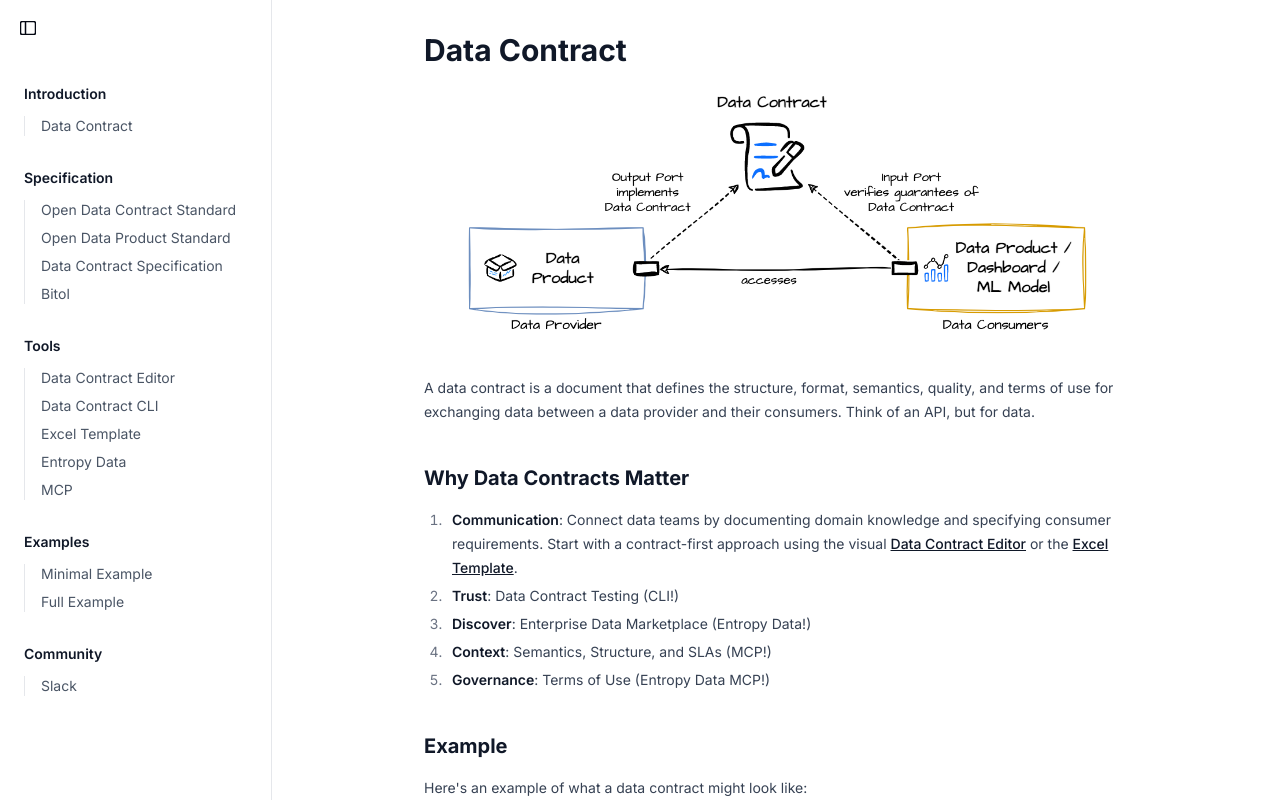
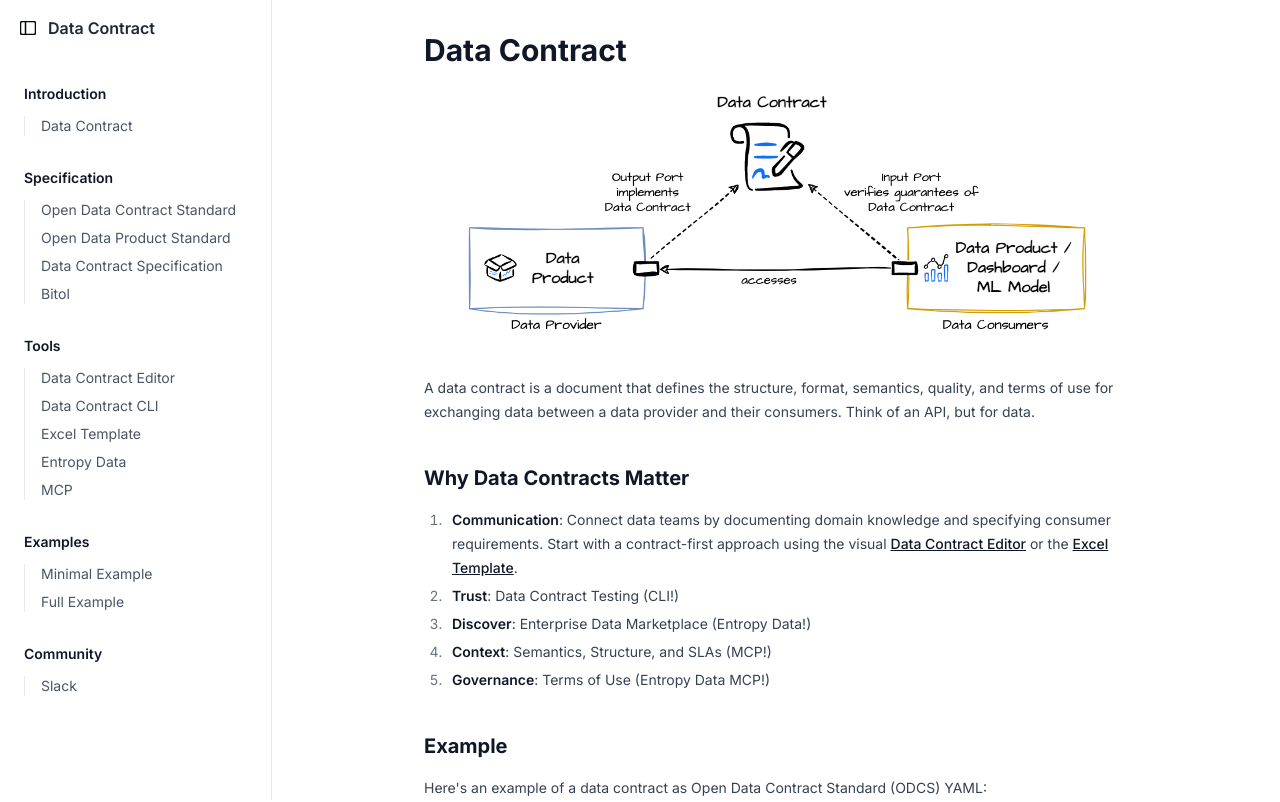
Before and after one commit to datacontract/datacontract, a React (Vite) app: page / in a window 1280 px wide. Shown: the top 802 px of the page. Built offline with nearby package versions, Linux system fonts and the light colour scheme.

Commit message:
Initial commit

```diff
--- a/src/App.jsx
+++ b/src/App.jsx
@@ -62,7 +62,7 @@ function App() {
   return (
     <div className="min-h-screen bg-white">
       {/* Toggle Button - Always Visible */}
-      <div className="fixed top-4 left-4 z-20">
+      <div className="flex fixed top-4 left-4 z-20">
         <button
           onClick={() => setIsSidebarOpen(!isSidebarOpen)}
           className="flex h-6 w-6 shrink-0 items-center justify-center rounded hover:bg-gray-950/5"
@@ -77,6 +77,9 @@ function App() {
             <path d="M5.5 0.5H2.5C1.39543 0.5 0.5 1.39543 0.5 2.5V11.5C0.5 12.6046 1.39543 13.5 2.5 13.5H5.5M5.5 0.5H13.5C14.6046 0.5 15.5 1.39543 15.5 2.5V11.5C15.5 12.6046 14.6046 13.5 13.5 13.5H5.5M5.5 0.5V13.5" />
           </svg>
         </button>
+          <div className={`ml-2 font-semibold ${isSidebarOpen ? 'flex' : 'hidden'}`}>
+          Data Contract
+          </div>
       </div>
 
       {/* Sidebar */}
@@ -127,7 +130,7 @@ function App() {
           <article id="example" className="prose prose-sm max-w-none mb-10 scroll-mt-16">
             <h2>Example</h2>
             <p>
-              Here's an example of what a data contract might look like:
+              Here's an example of a data contract as Open Data Contract Standard (ODCS) YAML:
             </p>
             <pre className="rounded p-4 overflow-x-auto text-xs">
 {exampleContract}
--- a/src/assets/orders.odcs.yaml
+++ b/src/assets/orders.odcs.yaml
@@ -10,7 +10,6 @@ description:
   limitations: Internal use only. Do not disclose with external parties.
 schema:
   - name: orders
-    logicalType: object
     physicalType: TABLE
     description: All historic web shop orders since 2020-01-01. Includes successful and cancelled orders.
     properties:
@@ -21,8 +20,6 @@ schema:
         physicalType: UUID
         examples:
           - 99e8bb10-3785-4634-9664-8dc79eb69d43
-        logicalTypeOptions:
-          format: uuid
         primaryKey: true
         classification: internal
         required: true
@@ -31,7 +28,6 @@ schema:
         logicalType: string
         description: A reference to the customer number
         businessName: Customer Number
-        physicalName: ""
         physicalType: TEXT
         examples:
           - c123456789
@@ -76,8 +72,8 @@ schema:
           - shipped
         quality:
           - type: library
+            description: Ensure that there are no other status values.
             metric: invalidValues
-            mustBe: 0
             arguments:
               validValues:
                 - pending
@@ -87,13 +83,14 @@ schema:
                 - delivered
                 - cancelled
                 - refunded
-            description: Ensure that there are no other status values.
+            mustBe: 0
     quality:
       - type: library
         metric: rowCount
         mustBeGreaterThan: 100000
+        description: If there are less than 100k rows, something is wrong.
   - name: line_items
-    type: object
+    physicalType: table
     description: Details for each item in an order
     properties:
       - name: line_item_id
```
